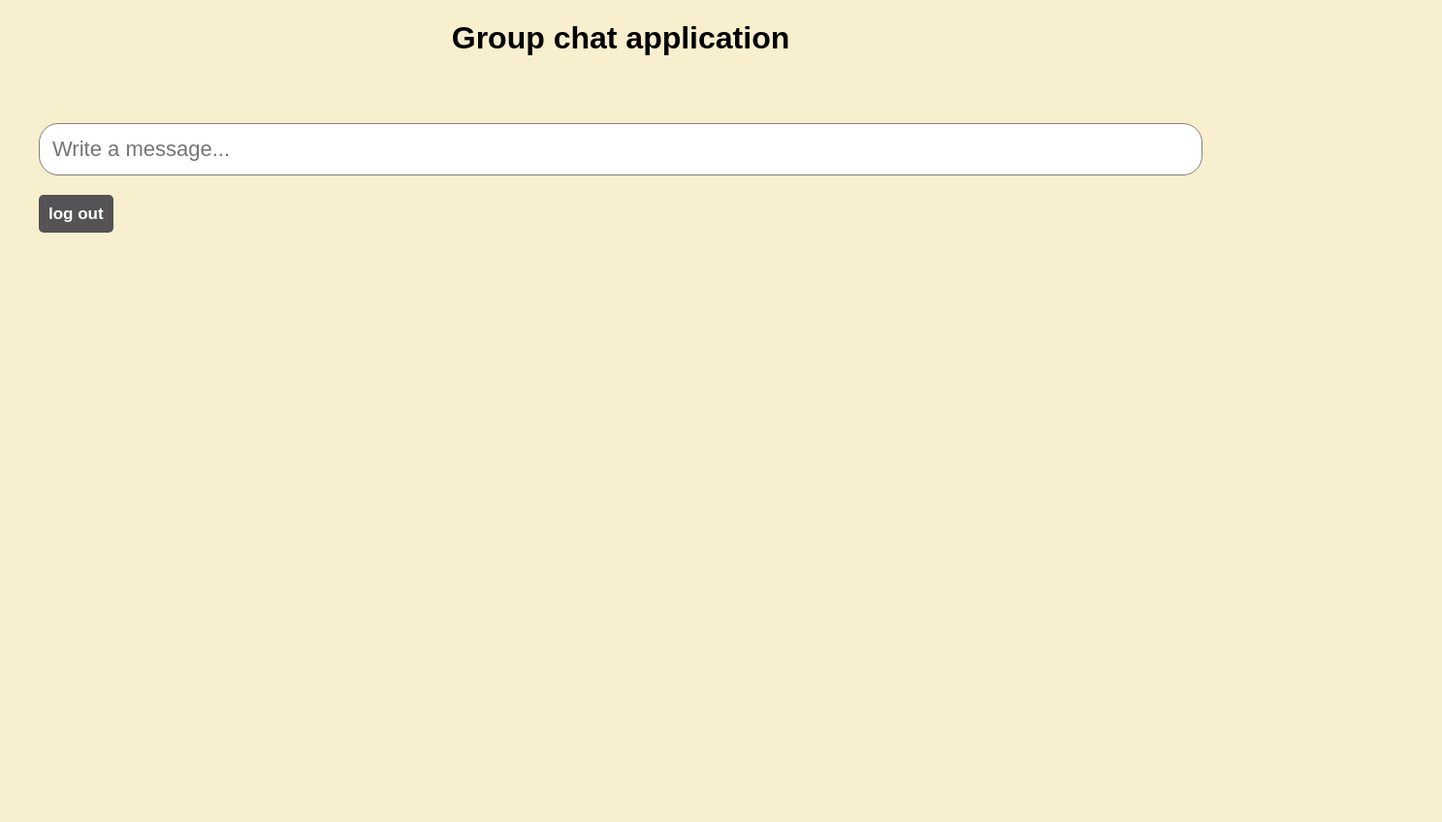
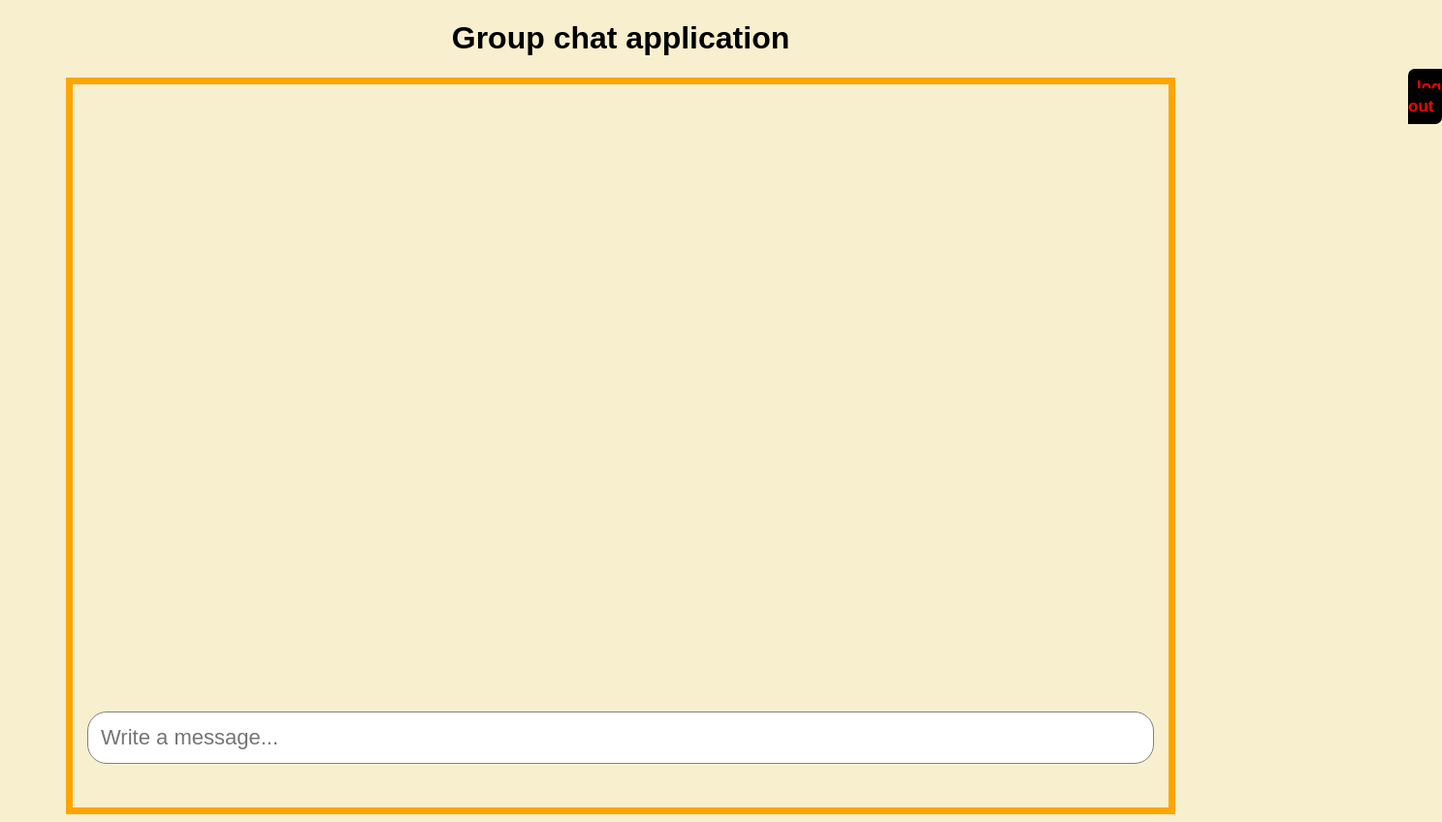
Before and after one commit to Adhamxojayev/chat-app-socket.io, a website: page public/views/index.html in a window 1280 px wide. Shown: the whole page at 97% size, 1487 px wide, since content can reach past the window. Before the commit the page ends 800 px from the top, so only its background shows below. Drawn offline with nearby package versions, Linux system fonts and the light colour scheme; no server answers.

Commit message:
there was little change

```diff
--- a/public/css/index.css
+++ b/public/css/index.css
@@ -6,28 +6,15 @@ body{
 .wrapper{
       display: flex;
       flex-direction: column;
-      width: 1200px;
+      width: 1100px;
       margin: 0 auto;
       padding: 15px;
+      border: 3px solid orange;
+      border-width: 7px;
 }
-
-#logout{
-      width: 100px;
-      padding: 10px;
-      font-weight: bold;
-      font-family: sans-serif;
-      color: #fff;
-      border: none;
-      cursor: pointer;
-      background-color: rgb(85, 83, 83);
-      font-size: 17px;
-      border-radius: 5px;
-      margin-top: 50px;
-      transition: ease 0.4s;
-      text-decoration: none;
-}
-#logout:hover{
-    background-color: red;
+.list-wrapper{
+    height: 600px;
+    overflow: scroll;
 }
 li{
     border-radius: 10px;
@@ -58,3 +45,28 @@ li{
     border-radius: 20px;
     border: 1px solid gray;
 }
+.wrapper-wrap{
+    display: flex;
+}
+#logout{
+    padding: 9px;
+    font-weight: bold;
+    font-family: sans-serif;
+    color: red;
+    border: none;
+    cursor: pointer;
+    background-color: black;
+    font-size: 17px;
+    border-radius: 7px;
+    margin-top: 50px;
+    transition: ease 0.4s;
+    text-decoration: none;
+}
+#logout:hover{
+  background-color: red;
+  color: #000;
+}
+.out{
+    position:absolute;
+    margin-left: 1444px;
+}
--- a/public/js/app.js
+++ b/public/js/app.js
@@ -5,6 +5,7 @@ const ulElement = document.querySelector('ul')
 
 
 inputElement.onkeyup = e => {
+    if(e.target.value.length > 0){
         if(e.keyCode === 13){
             let answer = []
             let data = document.cookie
@@ -12,6 +13,9 @@ inputElement.onkeyup = e => {
             answer.push(userId,e.target.value)
             client.emit('new_message', answer)
             e.target.value = null
+        }
+    }else{
+        console.log('yozing !!!');
     }
 }
 
@@ -28,7 +32,7 @@ client.on('init', data => {
         li.textContent =  message.message
         span.textContent = message.date
         span.style.fontSize = '11px'
-        span.style.color = 'gray'
+        span.style.color = 'orange'
         li.append(span)
         ulElement.append(username,li)
     }
@@ -45,7 +49,7 @@ client.on('receive_message', data => {
     li.textContent = data[0].message
     span.textContent = data[0].date
     span.style.fontSize = '11px'
-    span.style.color = 'gray'
+    span.style.color = 'orange'
     li.append(span)
     ulElement.append(username,li)
 })
--- a/public/views/index.html
+++ b/public/views/index.html
@@ -9,15 +9,15 @@
 </head>
 <body>
     <h1 class="header">Group chat application</h1>
-    <div class="wrapper">
-
-        <ul>
-
-        </ul>
-            <input autocomplete="off" class="message" maxlength="40" type="text" placeholder="Write a message..." required>
-        <div class="out">
-            <a href="/logout" id="logout">log out</a>
-        </div>
+    <div class="wrapper-wrap">
+        <div class="wrapper">
+            <ul class="list-wrapper">
+            </ul>
+                <input  autocomplete="off" class="message" maxlength="40" type="text" placeholder="Write a message...">
+            </div>
+            <div class="out">
+                <a href="/logout" id="logout">log out</a>
+            </div>
     </div>
 
 
```
Lines whose indentation alone changed are shown as unchanged.
